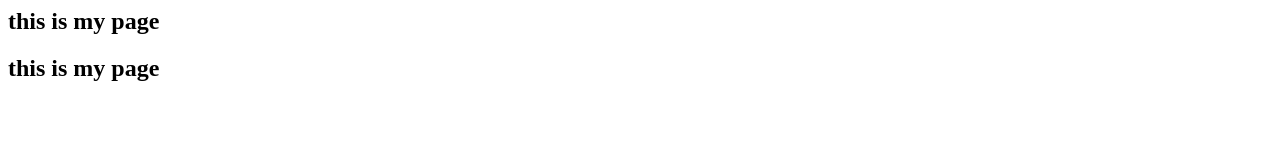
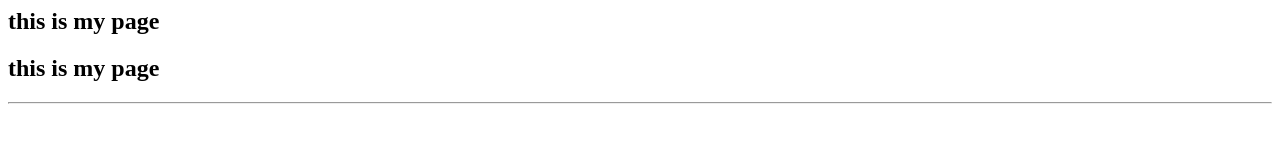
Before and after one commit to 15151810171/xuezi, a plain HTML site: page index.html in a window 1280 px wide. Drawn offline with Linux system fonts and the light colour scheme.

Commit message:
对原项目进行了大项目的修改 1/2/3/4

```diff
--- a/index.html
+++ b/index.html
@@ -3,6 +3,7 @@
 
     <h2>this  is  my page</h2>
     <h2>this  is  my page</h2>
+  <hr>
 
  <body>
 
--- a/js/app.js
+++ /dev/null
@@ -1 +0,0 @@
-//  this  is  app.js
--- /dev/null
+++ b/js/index.js
@@ -0,0 +1,2 @@
+//abvfdhgdh
+//jsdkhfsh
```
Also changed, not shown: js/base.js (added).
